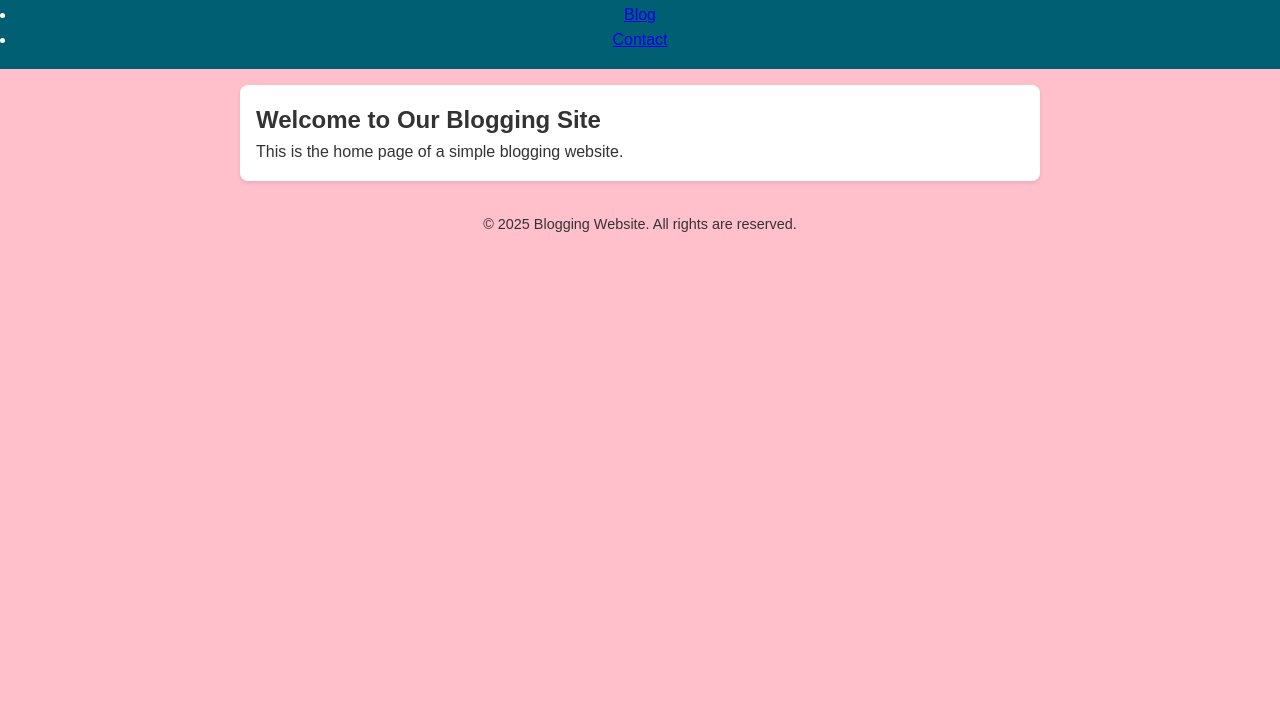
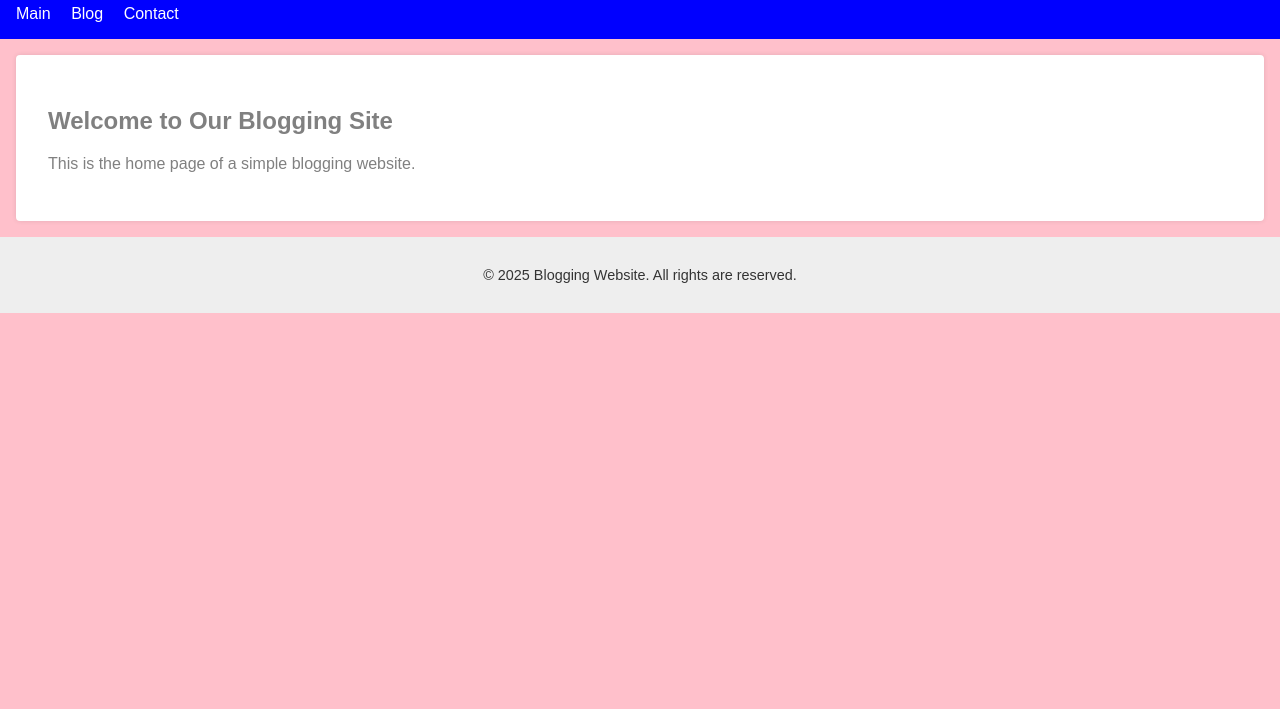
Before and after one commit to MZeeshanNawaz/Blogging-Website, a website: page src/home.html in a window 1280 px wide. Shown: the part 91-800 px from the top of the page. Drawn offline with Linux system fonts and the light colour scheme.

Commit message:
Change home styling

```diff
--- /dev/null
+++ b/styles/blog.css
@@ -0,0 +1,42 @@
+/* Blog Page Styles */
+
+body {
+  font-family: Verdana, sans-serif;
+  background-color: pink;
+  color: gray;
+}
+
+#blog-header {
+  background-color: blue;
+  color: gray;
+  padding: 1rem;
+}
+
+#blog-nav ul {
+  list-style: none;
+  padding: 0;
+}
+
+#blog-nav li {
+  display: inline-block;
+  margin-right: 1rem;
+}
+
+a {
+  color: white;
+  text-decoration: none;
+}
+
+#blog-content {
+  padding: 2rem;
+}
+
+#posts article {
+  margin-bottom: 2rem;
+}
+
+#blog-footer {
+  text-align: center;
+  padding: 1rem;
+  background-color: #eee;
+}
--- /dev/null
+++ b/styles/contact.css
@@ -0,0 +1,58 @@
+/* Contact Page Styles */
+
+body {
+    font-family: Tahoma, sans-serif;
+    background-color: pink;
+    color: gray;
+  }
+
+  #contact-header {
+    background-color: blue;
+    color: gray;
+    padding: 1rem;
+  }
+
+  #contact-nav ul {
+    list-style: none;
+    padding: 0;
+  }
+
+  #contact-nav li {
+    display: inline-block;
+    margin-right: 1rem;
+  }
+
+  a {
+    color: white;
+    text-decoration: none;
+  }
+
+  #contact-content {
+    padding: 2rem;
+  }
+
+  form {
+    display: flex;
+    flex-direction: column;
+    gap: 1rem;
+    max-width: 400px;
+  }
+
+  input,
+  textarea {
+    padding: 0.5rem;
+    border: 1px solid #ccc;
+  }
+
+  button {
+    background-color: #007744;
+    color: white;
+    border: none;
+    padding: 0.5rem 1rem;
+  }
+
+  #contact-footer {
+    text-align: center;
+    padding: 1rem;
+    background-color: #eee;
+  }
--- a/styles/home.css
+++ b/styles/home.css
@@ -1,58 +1,53 @@
-/* Reset some defaults */
-* {
-  margin: 0;
-  padding: 0;
-  box-sizing: border-box;
-}
+/* Home Page Styles */
 
-/* Body styles */
 body {
   font-family: Arial, sans-serif;
+<<<<<<< HEAD
   line-height: 1.6;
   background-color: pink;
   color: #333;
+=======
+  background-color: pink;
+  color: gray;
+  margin: 0;
+  padding: 0;
+>>>>>>> 91e45c9d32bca939c1093b27ee099f3e3dabd378
 }
 
-/* Header */
-header {
-  background-color: #005f73;
-  color: white;
+#page-header {
+  background-color: blue;
+  color: gray;
   padding: 1rem;
-  text-align: center;
 }
 
-/* Main title */
-.main-title {
-  font-size: 2rem;
-  margin-bottom: 0.5rem;
+#main-nav ul {
+  list-style: none;
+  padding: 0;
+  margin: 0;
 }
 
-/* Navigation list */
-.nav-list {
-  list-style: none;
-  display: flex;
-  justify-content: center;
-  gap: 1rem;
+#main-nav li {
+  display: inline-block;
+  margin-right: 1rem;
 }
 
-.nav-list a {
+a {
   color: white;
   text-decoration: none;
 }
 
-/* Sections */
-section {
-  background: white;
-  margin: 1rem auto;
-  padding: 1rem;
-  max-width: 800px;
-  border-radius: 0.5rem;
-  box-shadow: 0 2px 4px rgba(0,0,0,0.1);
+#content {
+  padding: 2rem;
+  background-color: #ffffff;
+  margin: 1rem;
+  border-radius: 4px;
+  box-shadow: 0 0 5px rgba(0, 0, 0, 0.1);
 }
 
-/* Footer */
-footer {
+#page-footer {
   text-align: center;
+  font-size: 0.9rem;
   padding: 1rem;
-  font-size: 0.9rem;
+  background-color: #eeeeee;
+  color: #333333;
 }
--- /dev/null
+++ b/styles/index.css
@@ -0,0 +1,47 @@
+/* Home Page Styles */
+
+body {
+    font-family: Arial, sans-serif;
+    background-color: pink;
+    color: silver;
+    margin: 0;
+    padding: 0;
+  }
+
+  #page-header {
+    background-color: blue;
+    color: gray;
+    padding: 1rem;
+  }
+
+  #main-nav ul {
+    list-style: none;
+    padding: 0;
+    margin: 0;
+  }
+
+  #main-nav li {
+    display: inline-block;
+    margin-right: 1rem;
+  }
+
+  a {
+    color: white;
+    text-decoration: none;
+  }
+
+  #content {
+    padding: 2rem;
+    background-color: #ffffff;
+    margin: 1rem;
+    border-radius: 4px;
+    box-shadow: 0 0 5px rgba(0, 0, 0, 0.1);
+  }
+
+  #page-footer {
+    text-align: center;
+    font-size: 0.9rem;
+    padding: 1rem;
+    background-color: #eeeeee;
+    color: #333333;
+  }
```
Also changed, not shown: package.json (+6 -6 lines), src/blog.html (added, +38 -0 lines), src/contact.html (added, +42 -0 lines), src/index.html (added, +24 -0 lines), .github/workflows/pr-validation.yaml (added), src/home.html (line endings or trailing spaces).
